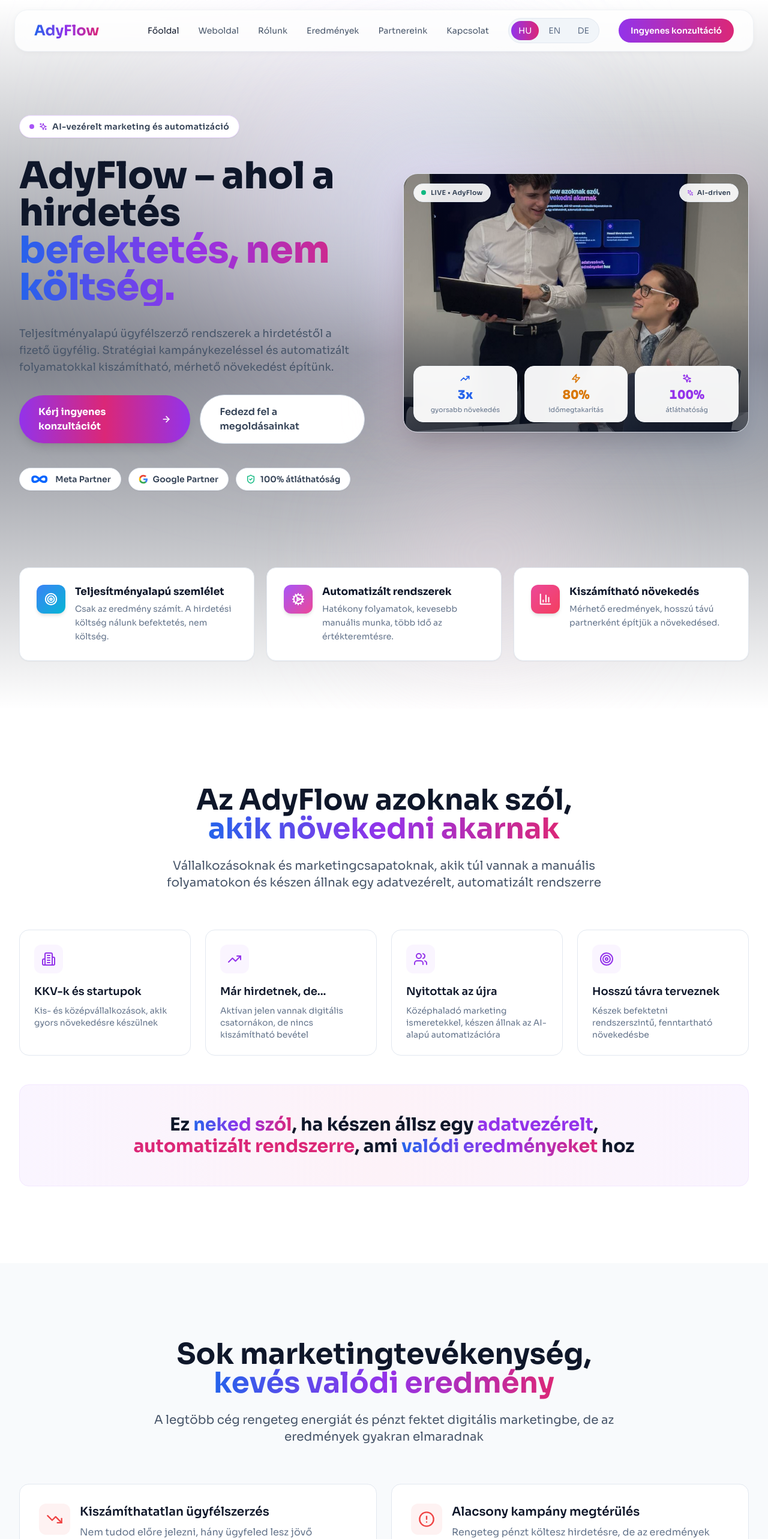
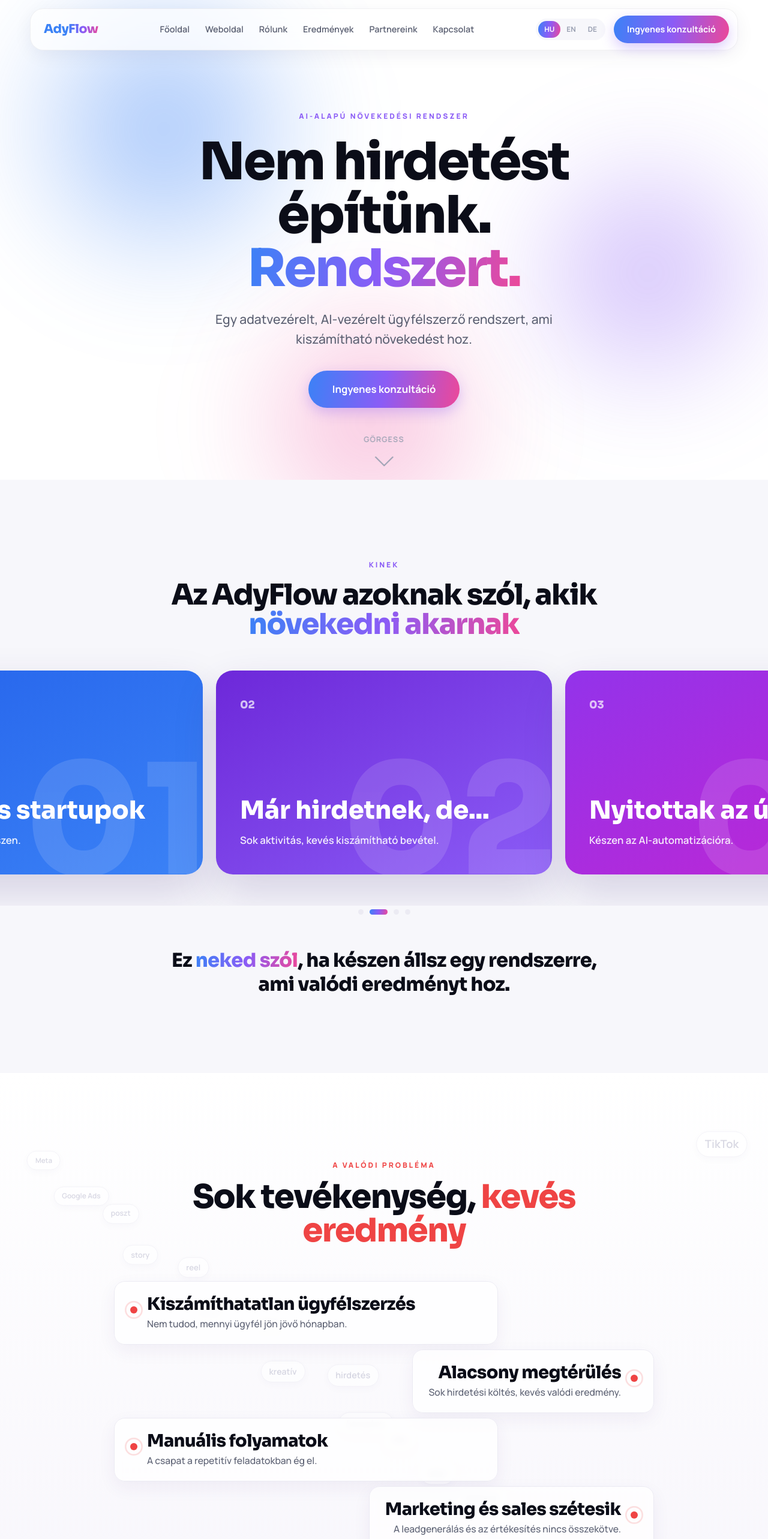
Before and after one commit to kmzeno0125-max/adyflow.com, a React (Vite) app: page / in a window 1280 px wide. Shown: the top 2566 px of the page at 60% size. Built offline with nearby package versions, Linux system fonts and the light colour scheme.

Commit message:
Update Home page sections

```diff
--- a/src/App.tsx
+++ b/src/App.tsx
@@ -8,7 +8,6 @@ const Disclaimer = lazy(() => import('./pages/Disclaimer'));
 const Partners = lazy(() => import('./pages/Partners'));
 const Eredmenyek = lazy(() => import('./pages/Eredmenyek'));
 const Weboldal = lazy(() => import('./pages/Weboldal'));
-const ScrollLanding = lazy(() => import('./pages/ScrollLanding'));
 
 function App() {
   return (
@@ -23,7 +22,6 @@ function App() {
             <Route path="/aszf" element={<ASZF />} />
             <Route path="/adatvedelem" element={<Privacy />} />
             <Route path="/disclaimer" element={<Disclaimer />} />
-            <Route path="/scroll" element={<ScrollLanding />} />
           </Routes>
         </Suspense>
       </Router>
--- a/src/pages/Home.tsx
+++ b/src/pages/Home.tsx
@@ -1,17 +1,10 @@
 import { useEffect, lazy, Suspense } from 'react';
 import { useTranslation } from 'react-i18next';
-import Hero from '../components/Hero';
-import Navigation from '../components/Navigation';
+import ScrollLanding from './ScrollLanding';
 
-const Audience = lazy(() => import('../components/Audience'));
-const Problem = lazy(() => import('../components/Problem'));
-const FlowSection = lazy(() => import('../components/FlowSection'));
-const AIDifference = lazy(() => import('../components/AIDifference'));
 const Team = lazy(() => import('../components/Team'));
-const SocialProof = lazy(() => import('../components/SocialProof'));
 const PartnersSlider = lazy(() => import('../components/PartnersSlider'));
 const FAQ = lazy(() => import('../components/FAQ'));
-const CTA = lazy(() => import('../components/CTA'));
 const Footer = lazy(() => import('../components/Footer'));
 
 const Home = () => {
@@ -27,18 +20,11 @@ const Home = () => {
 
   return (
     <>
-      <Navigation />
-      <Hero />
+      <ScrollLanding />
       <Suspense fallback={null}>
-        <Audience />
-        <Problem />
-        <FlowSection />
-        <AIDifference />
         <Team />
-        <SocialProof />
         <PartnersSlider />
         <FAQ />
-        <CTA />
         <Footer />
       </Suspense>
     </>
```
